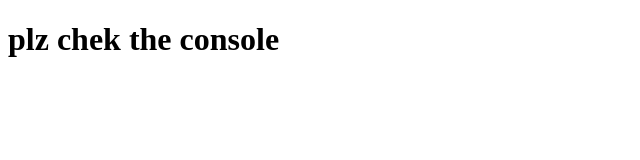
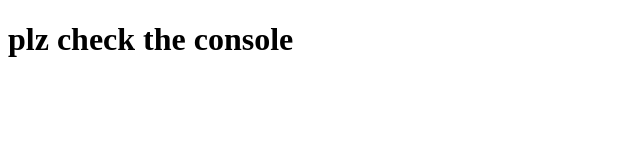
Before and after one commit to Lami91/mod4-solution, a plain HTML site: page index.html in a window 1280 px wide. Shown: the whole page, without its empty margins (0-640 px from the left). Drawn offline with Linux system fonts and the light colour scheme.

Commit message:
Update index.html

```diff
--- a/index.html
+++ b/index.html
@@ -5,7 +5,7 @@
 
 </head>
 <body>
-	<h1>plz chek the console</h1>
+	<h1>plz check the console</h1>
 <script src="java.js" ="text/javascript">
 
 </script>
```
